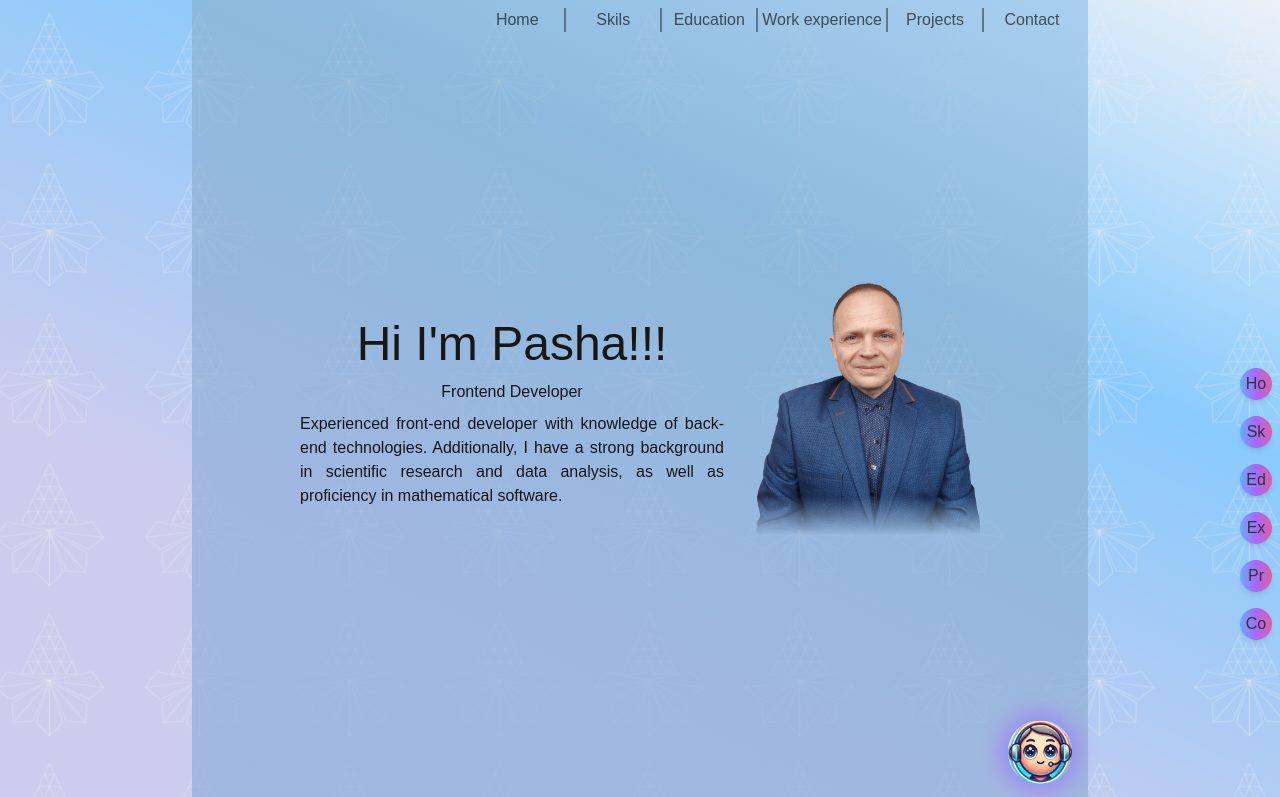
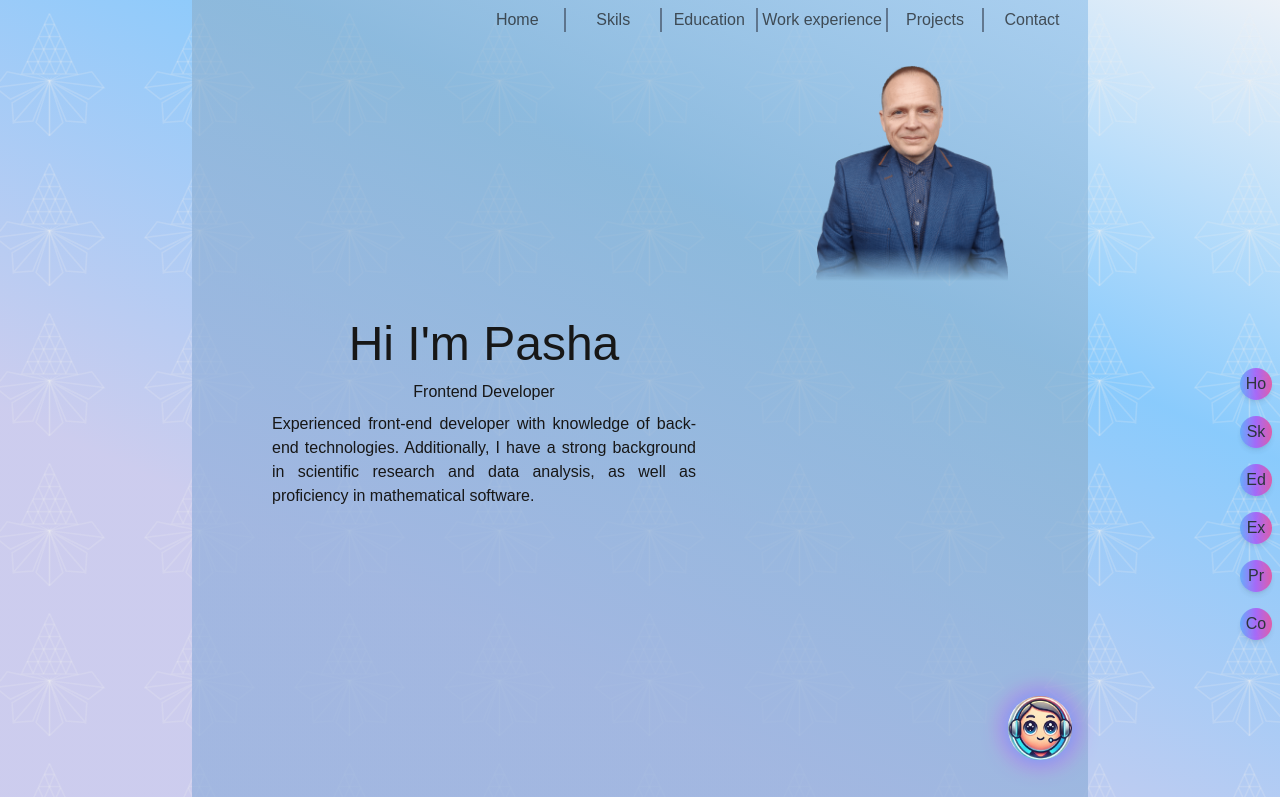
Before and after one commit to Pasha147/cv_2024, a Next.js app in the folder cv24/: page / in a window 1280 px wide. Shown: the top 797 px of the page. Built offline with nearby package versions, Linux system fonts and the light colour scheme.

Commit message:
About me CSS

```diff
--- a/cv24/app/ua/aboutme.jsx
+++ b/cv24/app/ua/aboutme.jsx
@@ -7,11 +7,11 @@ export default function Aboutme() {
     return (
     <section
       id="aboutme"
-      className="relative flex flex-col-reverse justify-center md:flex-row items-center gap-8 p-6"
+      className="relative flex flex-col-reverse justify-end md:flex-row md:justify-around items-center gap-2 p-6"
       // widescreen:section-min-height tallscreen:section-min-height
     >
       <article className="md:w-1/2">
-        <h1 className="text-center">Hi I&apos;m Pasha!!!</h1>
+        <h1 className="text-center">Hi I&apos;m Pasha</h1>
         <h2 className="text-center mb-2">Frontend Developer</h2>
         <p className="text-justify">Experienced front-end developer with knowledge of back-end technologies. Additionally, I have a strong background in scientific research and data analysis, as well as proficiency in mathematical software.</p>
       </article>
@@ -25,7 +25,7 @@ export default function Aboutme() {
           WebkitMaskRepeat: "no-repeat",
           maskRepeat: "no-repeat",
         }}
-        className="w-56"
+        className="w-48 mt-6 md:self-start"
       />
   <Assist/>
 
--- a/cv24/app/ua/assist.jsx
+++ b/cv24/app/ua/assist.jsx
@@ -49,13 +49,18 @@ export default function Assist() {
   return (
     <>
       {assBtn && (
-        <div className="absolute max-h-[1/2] w-full left-0 bottom-0 tallscreen:bottom-8">
+        <div className="absolute max-h-[1/2] w-full left-0 bottom-6 tallscreen:bottom-8">
           {response.length > 0 && (
-            <div className="bg-[#faebd7] text-[#6d6565] bg-opacity-97 mb-2 border-2 rounded-lg m-2 p-2">
+            <div className="bg-[#faebd7] text-[#6d6565] bg-opacity-97 mb-2 border-2 rounded-lg m-2 p-2 max-h-[60vh] overflow-y-auto">
               <p>{`thread_id: ${threadid}`}</p>
               <ul className="flex flex-col-reverse ">
                 {response.map((item, n) => (
-                  <li key={`answer_${n}`}>{`${item.role}: ${item.text}`}</li>
+                  <li key={`answer_${n}`}>
+                    <span className="font-bold text-xl">{`${item.role}:`}</span>
+                    <span>{`${item.text}`}</span>
+
+                    {/* {`${item.role}: ${item.text}`} */}
+                    </li>
                 ))}
               </ul>
             </div>
@@ -80,7 +85,7 @@ export default function Assist() {
               text-[#6d6565] block prom-width"
               type="text"
               minLength="5"
-              rows="3"
+              rows="2"
               value={query}
               onChange={(e) => setQuery(e.target.value)}
               placeholder="Enter your question"
@@ -102,7 +107,7 @@ export default function Assist() {
       )}
       <button
         onClick={() => setAssBtn(!assBtn)}
-        className="absolute  right-4 bottom-4 tallscreen:bottom-8 flex items-center justify-center w-16 h-16 rounded-full shadow-neon-gradient transition-shadow duration-300 hover:shadow-neon-gradient-hover"
+        className="absolute  right-4 bottom-10 tallscreen:bottom-8 flex items-center justify-center w-16 h-16 rounded-full shadow-neon-gradient transition-shadow duration-300 hover:shadow-neon-gradient-hover"
       >
         <img
           src="assist.jpg"
```
